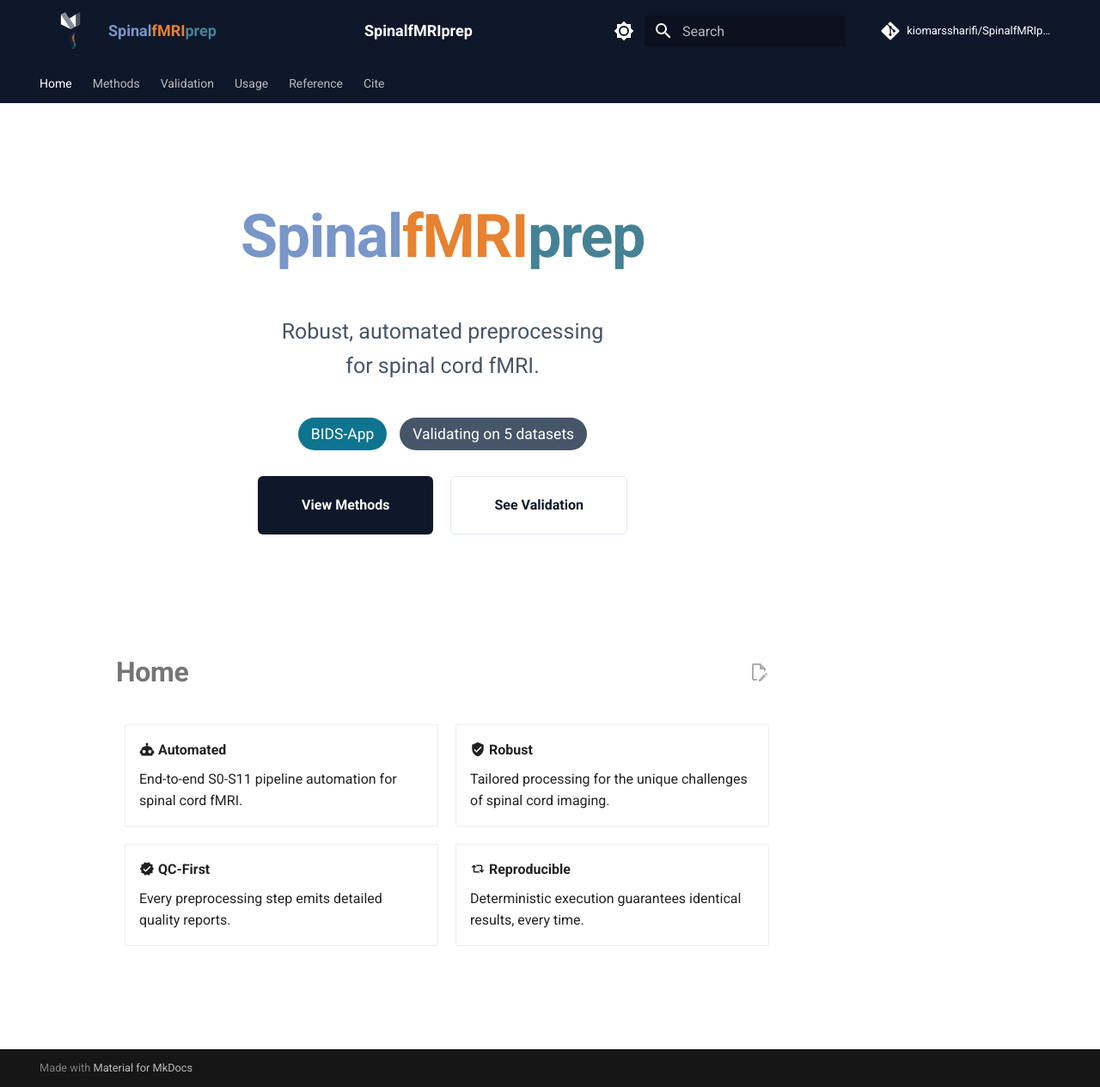
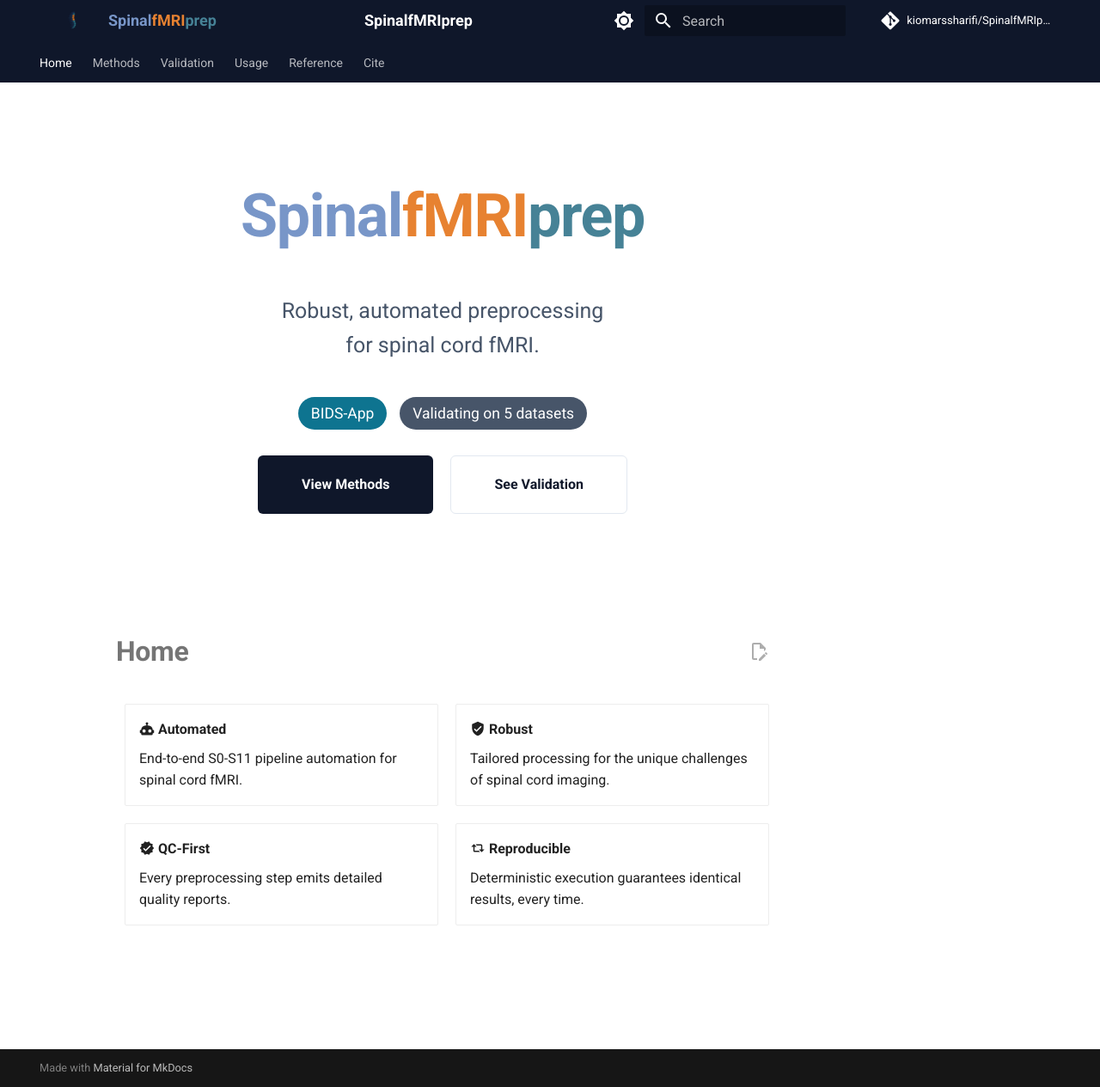
Before and after one commit to SpinalfMRIprep/SpinalfMRIprep, an MkDocs documentation site: the page built from docs/index.md, in a window 1280 px wide and 1265 px high. Shown: the whole window at 86% size. Built offline with MkDocs 1.6.1 and Material for MkDocs 9.7.7, drawn with Linux system fonts in a browser that asks for light colours; comment, search, counter and statistics services are not loaded.

Commit message:
docs: fix logo overlay - remove default icon include

```diff
--- a/docs/overrides/partials/logo.html
+++ b/docs/overrides/partials/logo.html
@@ -1,5 +1,4 @@
 <a href="{{ config.extra.homepage | d(nav.homepage.url, true) | url }}" title="{{ config.site_name | e }}" class="md-header__button md-logo" aria-label="{{ config.site_name }}">
-  {% include ".icons/logo.svg" ignore missing %}
   {% if config.theme.logo %}
     <img src="{{ config.theme.logo | url }}" alt="logo">
   {% endif %}
```
